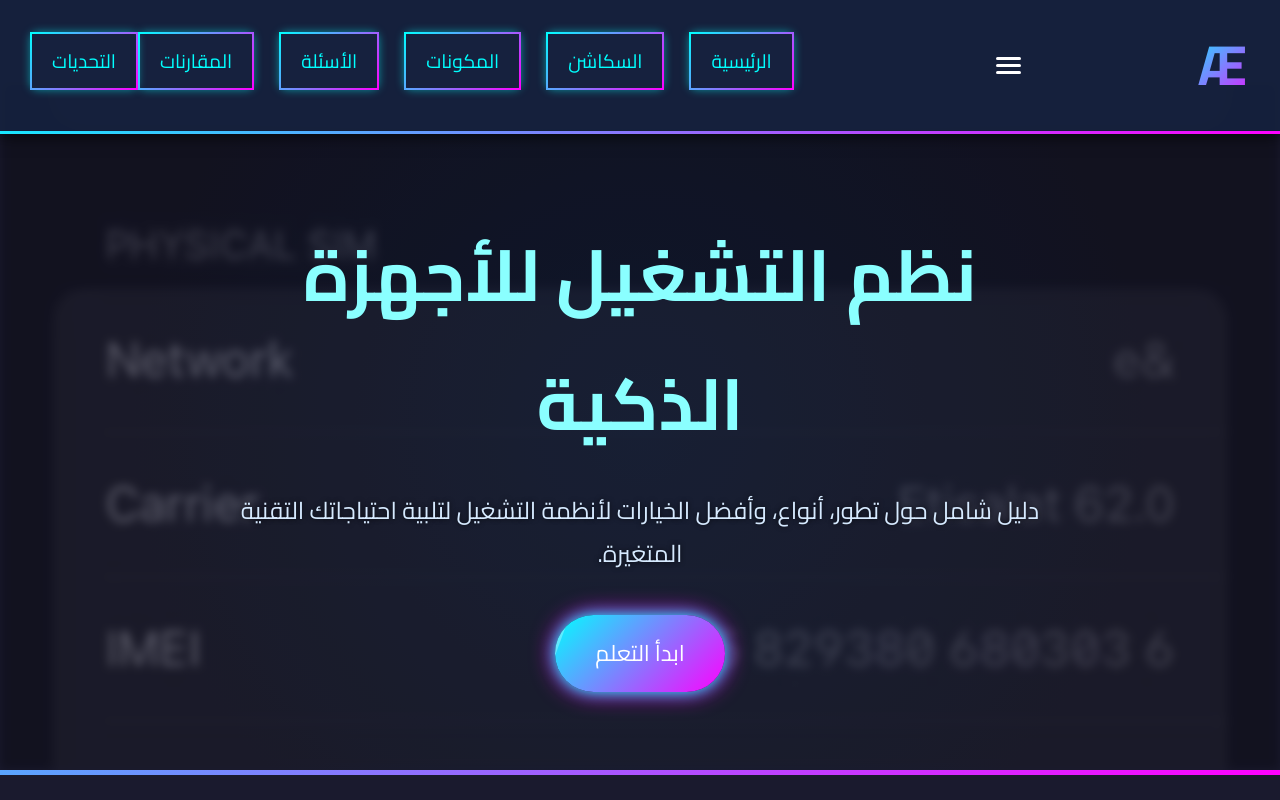
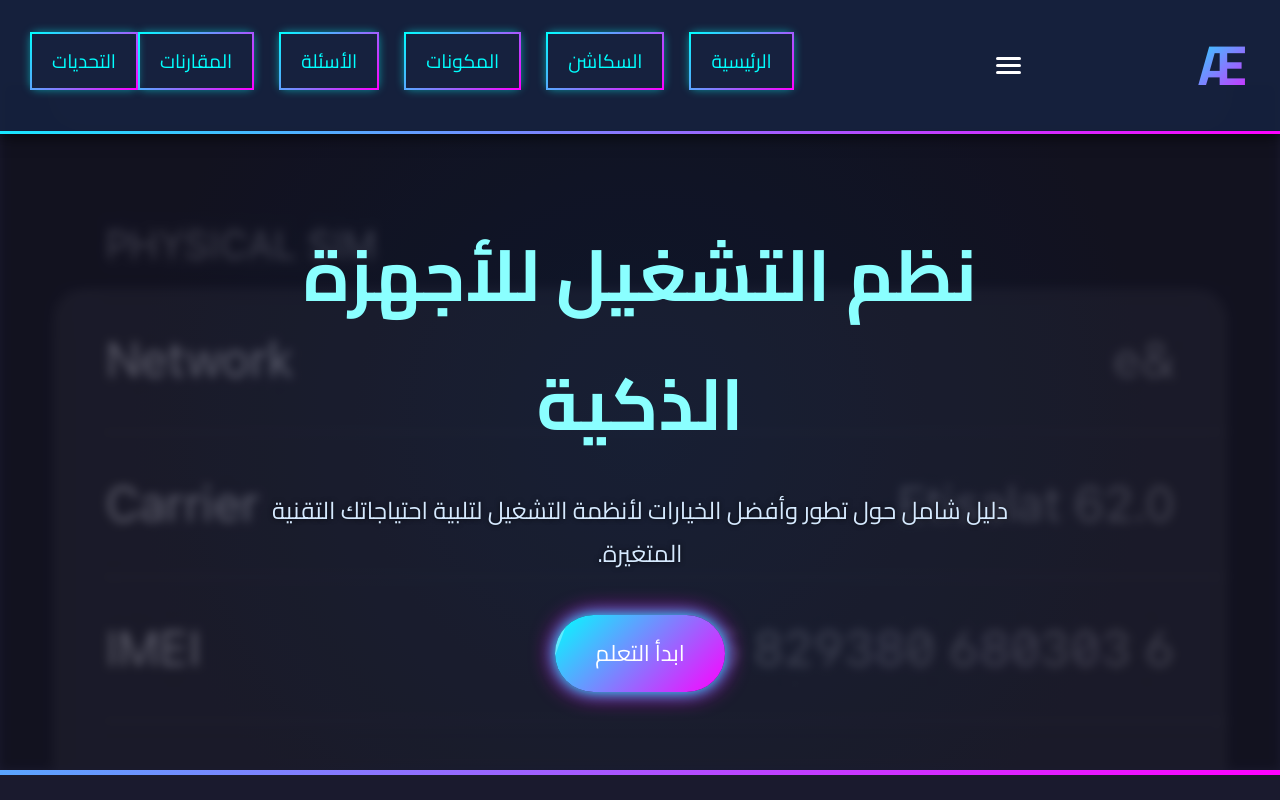
Before and after one commit to Abdelrahman33399/Device-operating-systems.., a plain HTML site: page index.html in a window 1280 px wide. Shown: the top 800 px of the page. Drawn offline with Linux system fonts and the light colour scheme.

Commit message:
Update index.html

```diff
--- a/index.html
+++ b/index.html
@@ -622,7 +622,7 @@
             <div class="hero-bg-overlay"></div>
             <div class="hero-content">
                 <h1 class="neon-text">نظم التشغيل للأجهزة الذكية</h1>
-                <p>دليل شامل حول تطور، أنواع، وأفضل الخيارات لأنظمة التشغيل لتلبية احتياجاتك التقنية المتغيرة.</p>
+                <p>دليل شامل حول تطور وأفضل الخيارات لأنظمة التشغيل لتلبية احتياجاتك التقنية المتغيرة.</p>
                 <a href="sections.html" class="cta-button">ابدأ التعلم</a>
             </div>
         </section>
@@ -1119,4 +1119,5 @@
         });
     </script>
 </body>
+
 </html>
```
